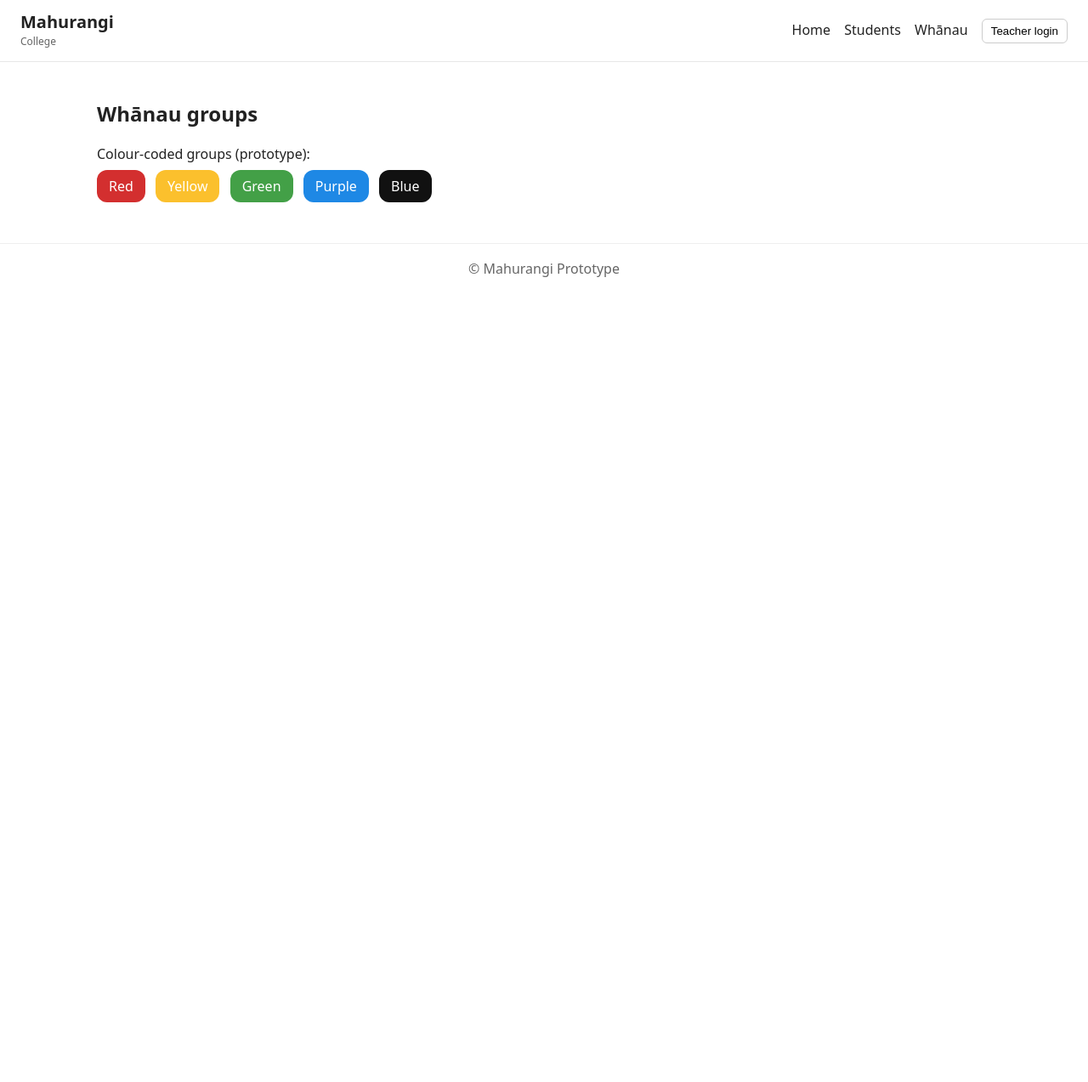
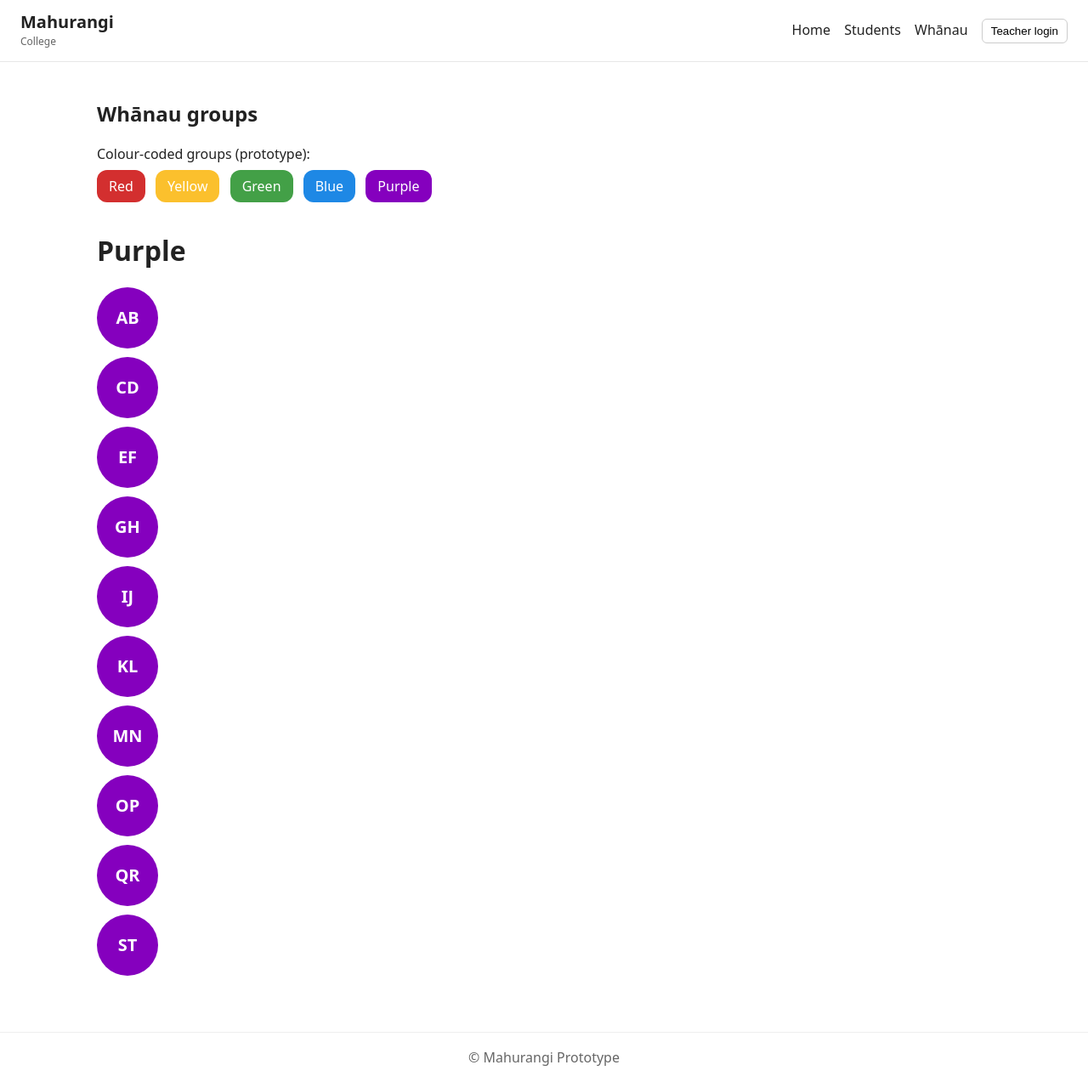
Before and after one commit to mahuec45/websiteproto, a Flask app: page /whanaus in a window 1280 px wide. Shown: the whole page at 85% size. Before the commit the page ends 326 px from the top, so only its background shows below. Run offline with Flask 3, Linux system fonts and the light colour scheme.

Commit message:
self 1, details added

```diff
--- a/website proto/app.py
+++ b/website proto/app.py
@@ -4,9 +4,9 @@ app = Flask(__name__)
 
 # --- Simple in-memory student data (no images) ---
 students = [
-    {"name": "Taakua Taake", "whanau": "Green",   "initials": "TT", "bio": "Student from Kiribati."},
-    {"name": "Louise Treadwell", "whanau": "Yellow", "initials": "LT", "bio": "Prefect and sports leader."},
-    {"name": "Leanne Sayers", "whanau": "Red", "initials": "LS", "bio": "Interested in music and art."}
+    {"name": "Taakua Taake", "whanau": "Green",   "initials": "TT", "bio": "From Kiribati."},
+    {"name": "Atauea Airam", "whanau": "Yellow", "initials": "AA", "bio": "From Kiribati."},
+    {"name": "Tebiri Teun", "whanau": "Red", "initials": "TT", "bio": "From Kiribati."}
 ]
 
 # Helper: find student by exact name
--- a/website proto/static/style.css
+++ b/website proto/static/style.css
@@ -1,7 +1,7 @@
 :root{
   --bg:#ffffff; --text:#222;
   --muted:#666;
-  --whero:#d32f2f; --kowhai:#fbc02d; --kakariki:#43a047; --kahurangi:#1e88e5; --pango:#111111;
+  --red:#d32f2f; --yellow:#fbc02d; --green:#43a047; --blue:#1e88e5; --purple:#8500be;
 }
 
 *{box-sizing:border-box}
@@ -39,17 +39,38 @@ body{
 }
 .large-avatar{ width:120px; height:120px; font-size:36px; margin-bottom:10px }
 
-.whanau-badge{ display:inline-block; padding:4px 8px; border-radius:8px; color:white; margin-bottom:8px }
-.bio{ font-size:14px; color:var(--muted) }
+.whanau-badge{ display:inline-block; padding:4px 8px; border-radius:8px; color:white; margin-bottom:8px; display:flex; justify-content: center; align-items:center }
+.info{ font-size:14px; color:var(--muted) }
 .profile{ display:flex; gap:24px; align-items:flex-start }
 .profile-left{ min-width:220px; text-align:center }
 
-.whanau-whero{ background:var(--whero) }
-.whanau-kowhai{ background:var(--kowhai); color:#111 }
-.whanau-kakariki{ background:var(--kakariki) }
-.whanau-kahurangi{ background:var(--kahurangi) }
-.whanau-pango{ background:var(--pango) }
+.whanau-red{ background:var(--red) }
+.whanau-yellow{ background:var(--yellow); color:#111111 }
+.whanau-green{ background:var(--green) }
+.whanau-blue{ background:var(--blue) }
+.whanau-purple{ background:var(--purple) }
 
 .whanau-pill{ padding:8px 14px; border-radius:12px; color:white; margin-right:8px }
 
 .site-footer{ padding:18px 24px; border-top:1px solid #eee; margin-top:32px; text-align:center; color:var(--muted) }
+
+.circle {
+  width: 70px;
+  height: 70px;
+  border-radius: 50%;
+  background-color: var(--purple);
+  color: white;
+  display: flex;
+  justify-content: center;
+  align-items: center;
+  font-weight: bold;
+  font-size: 20px;
+  margin: 10px auto; /* centers horizontally */
+}
+
+.circle-container {
+  display: flex;
+  flex-direction: column;
+  align-items: center;
+  gap: 12px; /* spacing between circles */
+}
--- a/website proto/templates/profile.html
+++ b/website proto/templates/profile.html
@@ -9,7 +9,7 @@
 
     <div class="profile-right">
       <h2>About</h2>
-      <p>{{ student.bio }}</p>
+      <p>{{ student.info }}</p>
 
       <h3>Pronunciation help</h3>
       <p>Type pronunciation text or clickable audio later (prototype placeholder).</p>
--- a/website proto/templates/students.html
+++ b/website proto/templates/students.html
@@ -14,7 +14,7 @@
         <div class="avatar whanau-{{ student.whanau|lower }}">{{ student.initials }}</div>
         <h3 class="student-name">{{ student.name }}</h3>
         <span class="whanau-badge whanau-{{ student.whanau|lower }}">{{ student.whanau }}</span>
-        <p class="bio">{{ student.bio }}</p>
+        <p class="bio">{{ student.info }}</p>
         <a class="profile-link" href="{{ url_for('profile', name=student.name) }}">View profile</a>
       </div>
     {% else %}
--- a/website proto/templates/whanaus.html
+++ b/website proto/templates/whanaus.html
@@ -3,10 +3,23 @@
   <h2>Whānau groups</h2>
   <p>Colour-coded groups (prototype):</p>
   <div class="whanau-row">
-    <span class="whanau-pill whanau-whero">Red</span>
-    <span class="whanau-pill whanau-kowhai">Yellow</span>
-    <span class="whanau-pill whanau-kakariki">Green</span>
-    <span class="whanau-pill whanau-kahurangi">Purple</span>
-    <span class="whanau-pill whanau-pango">Blue</span>
+    <span class="whanau-pill whanau-red">Red</span>
+    <span class="whanau-pill whanau-yellow">Yellow</span>
+    <span class="whanau-pill whanau-green">Green</span>
+    <span class="whanau-pill whanau-blue">Blue</span>
+    <span class="whanau-pill whanau-purple">Purple</span>
   </div>
+  <br>
+  <h1>Purple</h1>
+  <div class="whanau-row" {align=center style="justify-content: center;"}></div>
+    <div class="avatar whanau-purple">AB</div>
+    <div class="avatar whanau-purple">CD</div>
+    <div class="avatar whanau-purple">EF</div>
+    <div class="avatar whanau-purple">GH</div>
+    <div class="avatar whanau-purple">IJ</div>
+    <div class="avatar whanau-purple">KL</div>
+    <div class="avatar whanau-purple">MN</div>
+    <div class="avatar whanau-purple">OP</div>
+    <div class="avatar whanau-purple">QR</div>
+    <div class="avatar whanau-purple">ST</div>
 {% endblock %}
```
